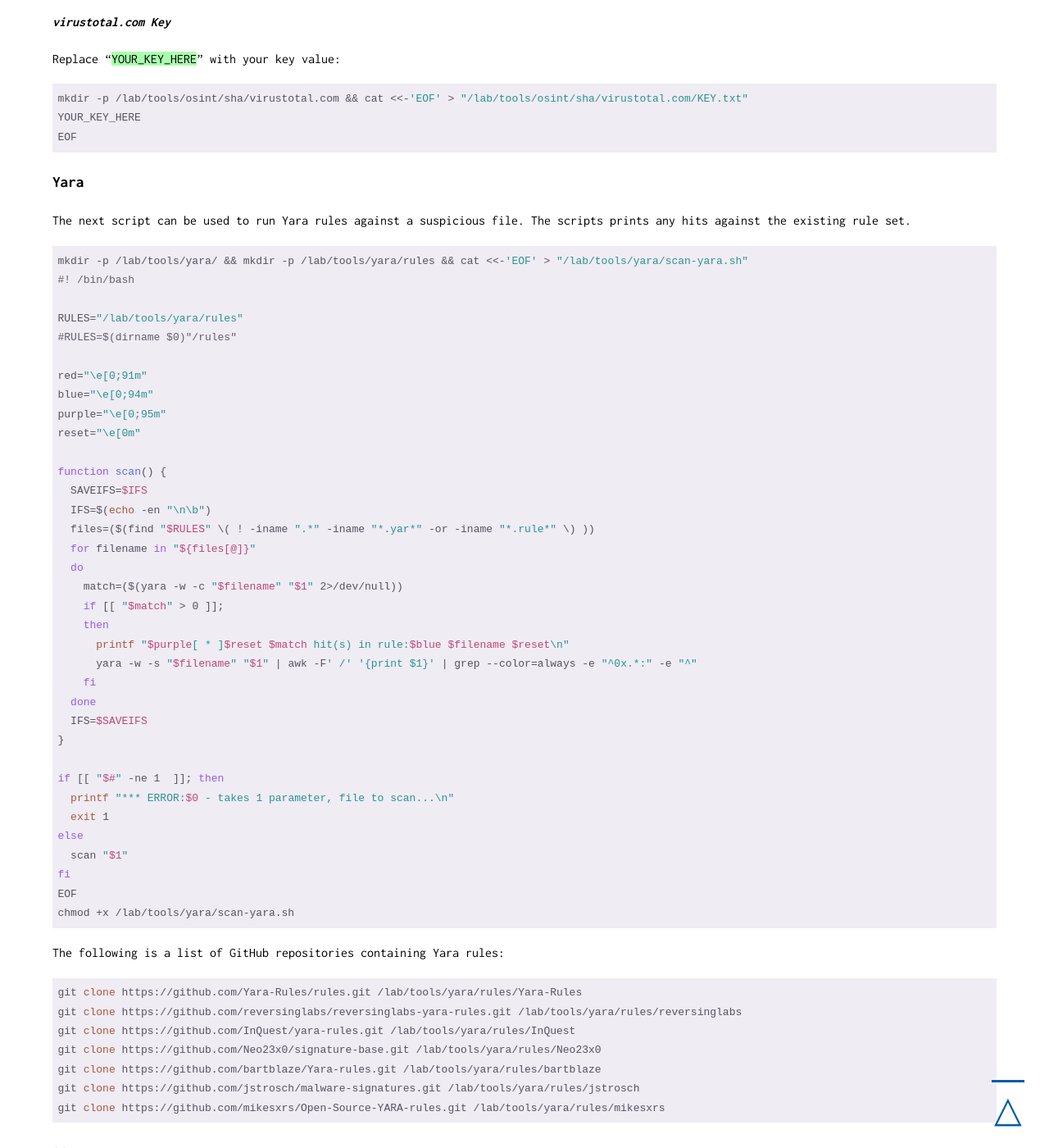
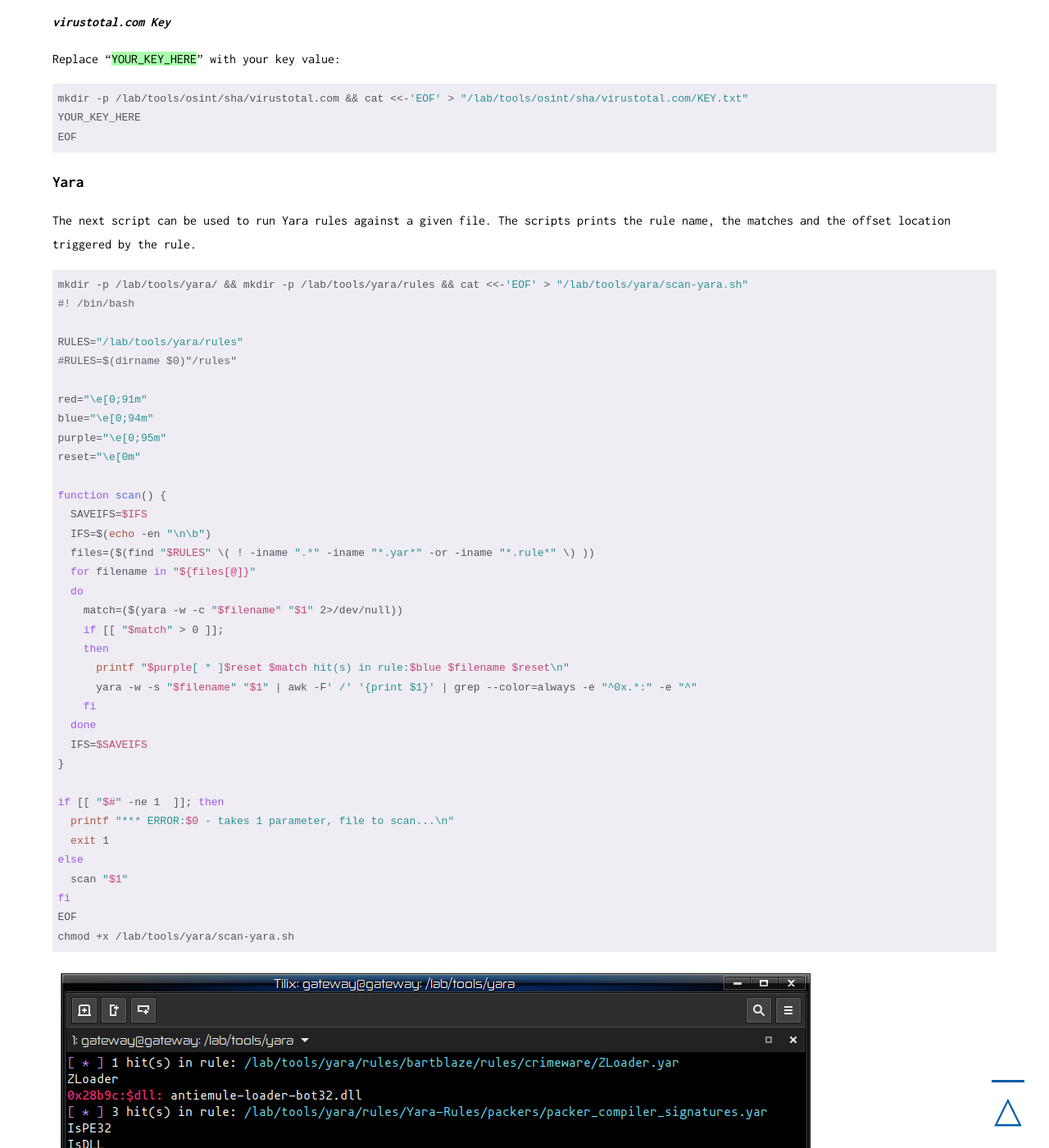
Before and after one commit to qwertzy-antonio-godinho/qwertzy-antonio-godinho.github.io, a Jekyll site: the page built from _posts/2021-02-08-Malware-Lab-Part-1-The-Gateway.md, in a window 1280 px wide and 1400 px high, scrolled down 62985 px. Shown: the whole window at 82% size. Built offline with Jekyll 4.4.1, drawn with Linux system fonts in a browser that asks for light colours; some of the changed text lies outside the part shown.

Commit message:
screenshots

```diff
--- a/_posts/2021-02-08-Malware-Lab-Part-1-The-Gateway.md
+++ b/_posts/2021-02-08-Malware-Lab-Part-1-The-Gateway.md
@@ -2084,7 +2084,7 @@ EOF</code></pre>
 
 ## Yara
 
-The next script can be used to run Yara rules against a suspicious file. The scripts prints any hits against the existing rule set.
+The next script can be used to run Yara rules against a given file. The scripts prints the rule name, the matches and the offset location triggered by the rule.
 
 <pre><code class="bash">mkdir -p /lab/tools/yara/ && mkdir -p /lab/tools/yara/rules && cat <<-'EOF' > "/lab/tools/yara/scan-yara.sh"
 #! /bin/bash
@@ -2122,7 +2122,9 @@ fi
 EOF
 chmod +x /lab/tools/yara/scan-yara.sh</code></pre>
 
-The following is a list of GitHub repositories containing Yara rules:
+![](../assets/lab-part-1/yara.png)
+
+The following is a list of GitHub repositories with Yara rules:
 
 <pre><code class="bash">git clone https://github.com/Yara-Rules/rules.git /lab/tools/yara/rules/Yara-Rules
 git clone https://github.com/reversinglabs/reversinglabs-yara-rules.git /lab/tools/yara/rules/reversinglabs
```
Also changed, not shown: other parts of _posts/2021-02-08-Malware-Lab-Part-1-The-Gateway.md (+3 -1 lines), assets/lab-part-1/ssdeep.png (added), assets/lab-part-1/yara.png (added).
